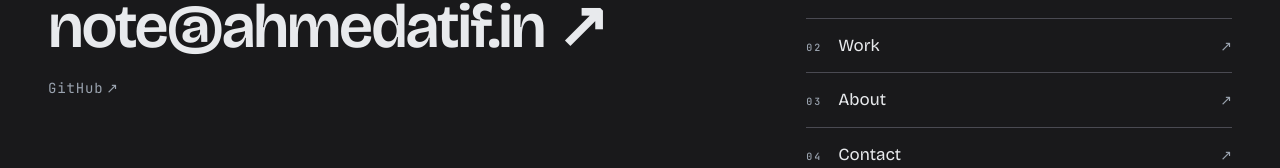
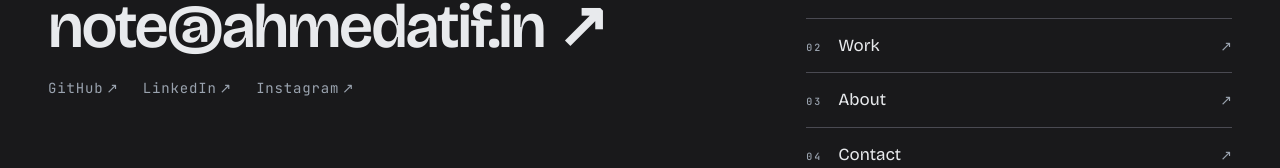
Before and after one commit to SigniorAtif/Portfolio, a Next.js app: page /work in a window 1280 px wide. Shown: the part 3728-3896 px from the top of the page. Built offline with nearby package versions, Linux system fonts and the light colour scheme.

Commit message:
feat(site): add linkedin and instagram to the profile links
Instagram moves from the about-only list into the shared one, joined by
LinkedIn, so both now show in the footer, the right-click menu and the
structured data as well as on About and Contact.

```diff
--- a/src/components/about/AboutContact.tsx
+++ b/src/components/about/AboutContact.tsx
@@ -5,7 +5,6 @@ import { SpaceField } from "@/components/footer/SpaceField";
 import { Decode } from "@/components/motion/Text";
 import { gsap, inView, useGSAP } from "@/lib/gsap";
 import { DUR, EASE, reducedMotion } from "@/lib/motion";
-import { personal } from "@/content/about";
 import { site, socials } from "@/content/site";
 import { SwapLabel } from "@/components/ui/SwapLabel";
 import { Twinkles } from "./Sparks";
@@ -84,7 +83,7 @@ export function AboutContact({ kicker = "07 / Say hello" }: { kicker?: string })
           ]}
         />
         <ul className="flex flex-wrap gap-x-7 gap-y-2 font-mono text-sm tracking-[0.06em] text-muted touch:gap-y-[26px]">
-          {[...socials, ...personal].map((link) => (
+          {socials.map((link) => (
             <li key={link.href}>
               <a href={link.href} target="_blank" rel="noopener noreferrer" className="link-line hit hover:text-ink">
                 <SwapLabel>{link.label}</SwapLabel>
--- a/src/components/contact/ContactNote.tsx
+++ b/src/components/contact/ContactNote.tsx
@@ -8,7 +8,6 @@ import { FadeUp } from "@/components/motion/FadeUp";
 import { Decode } from "@/components/motion/Text";
 import { OnScreen } from "@/components/ui/OnScreen";
 import { SwapLabel } from "@/components/ui/SwapLabel";
-import { personal } from "@/content/about";
 import {
   UNLOCK_ROLLS,
   asks,
@@ -361,7 +360,7 @@ export function ContactNote() {
           <div className="flex flex-col gap-2">
             <dt className="kicker">Elsewhere</dt>
             <dd className="flex flex-wrap gap-x-6 gap-y-1 text-[clamp(18px,1.6vw,24px)] touch:gap-y-[17px]">
-              {[...socials, ...personal].map((link) => (
+              {socials.map((link) => (
                 <a key={link.href} href={link.href} target="_blank" rel="noopener noreferrer" className="link-line hit">
                   <SwapLabel>{link.label}</SwapLabel>
                   <span aria-hidden="true" className="arrow">
--- a/src/content/about.ts
+++ b/src/content/about.ts
@@ -101,6 +101,3 @@ export const busy: { name: string; egg?: "chess" | "steam" }[] = [
 
 /** Where he is from. */
 export const homeTown = "Malda, West Bengal";
-
-/** Links that belong on the about page only. */
-export const personal = [{ label: "Instagram", href: "https://www.instagram.com/signior_atif/" }];
--- a/src/content/site.ts
+++ b/src/content/site.ts
@@ -19,8 +19,12 @@ export const site = {
 
 export type SiteLink = { label: string; href: string };
 
-/** LinkedIn and the CV join this list when they exist. */
-export const socials: SiteLink[] = [{ label: "GitHub", href: "https://github.com/SigniorAtif" }];
+/** The CV joins this list when it exists. */
+export const socials: SiteLink[] = [
+  { label: "GitHub", href: "https://github.com/SigniorAtif" },
+  { label: "LinkedIn", href: "https://www.linkedin.com/in/signioratif" },
+  { label: "Instagram", href: "https://www.instagram.com/signior_atif/" },
+];
 
 /** Sections of the landing page, in page order. The hero's scroll cue reads it. */
 export const nav: SiteLink[] = [
```
